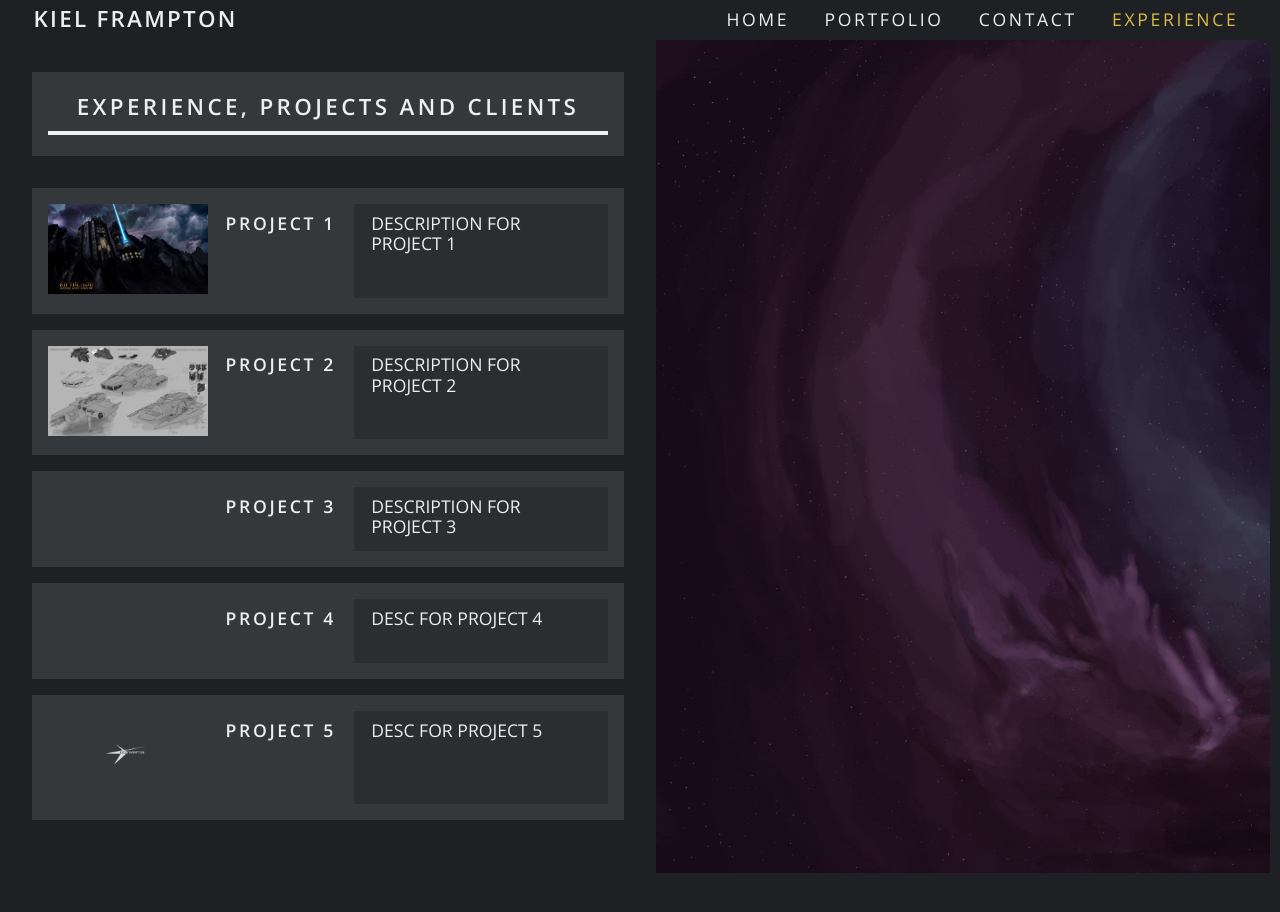
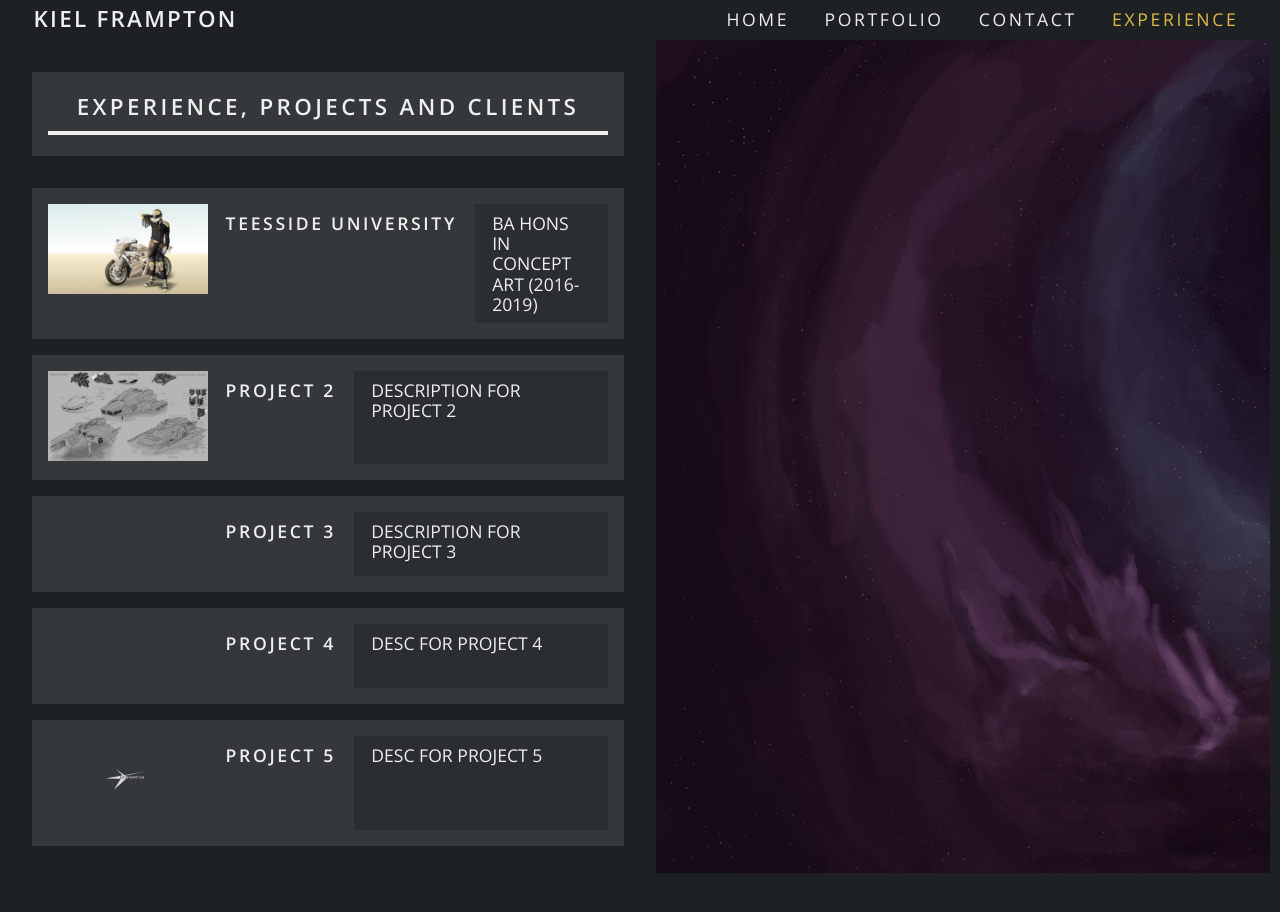
Before and after one commit to DanielHearn/kiel-portfolio, a Jekyll site: the page built from experience.md, in a window 1280 px wide and 926 px high. Shown: the top 912 px of the window. Built offline with Jekyll 4.4.1, drawn with Linux system fonts in a browser that asks for light colours; a script that is not in the unit is left out.

Commit message:
Update Pages “experience”

```diff
--- a/experience.md
+++ b/experience.md
@@ -3,9 +3,9 @@ layout: experience
 title: 'Experience, Projects and Clients'
 image: /images/uploads/7_Space_Background_a.jpg
 projects:
-  - description: Description for project 1
-    logo: /images/uploads/L2_Fort_Desolation.jpg
-    title: Project 1
+  - description: BA Hons in Concept Art (2016-2019)
+    logo: /images/uploads/bike.jpg
+    title: Teesside University
   - description: Description for project 2
     logo: /images/uploads/Talovka_3.jpg
     title: Project 2
```
